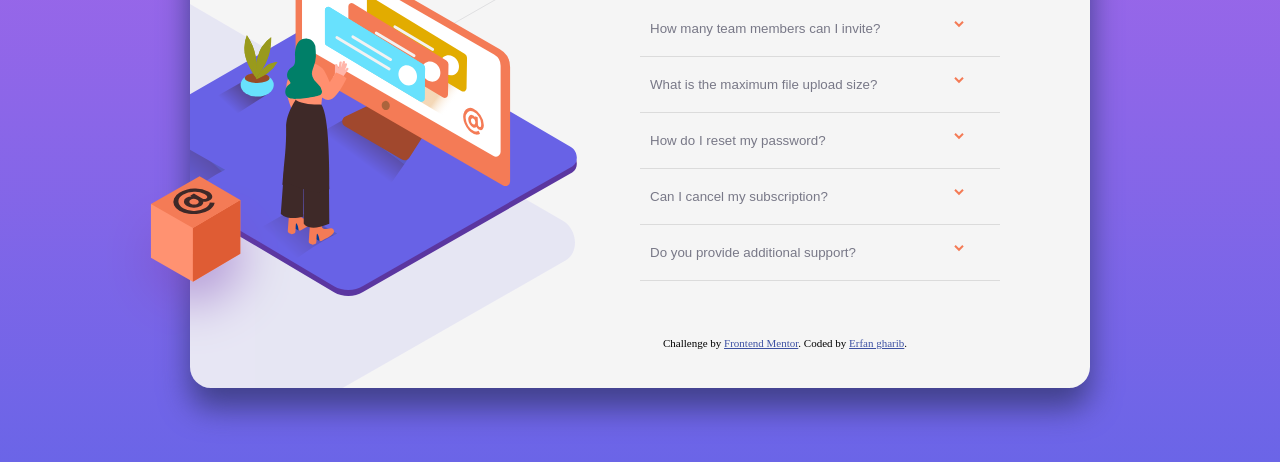
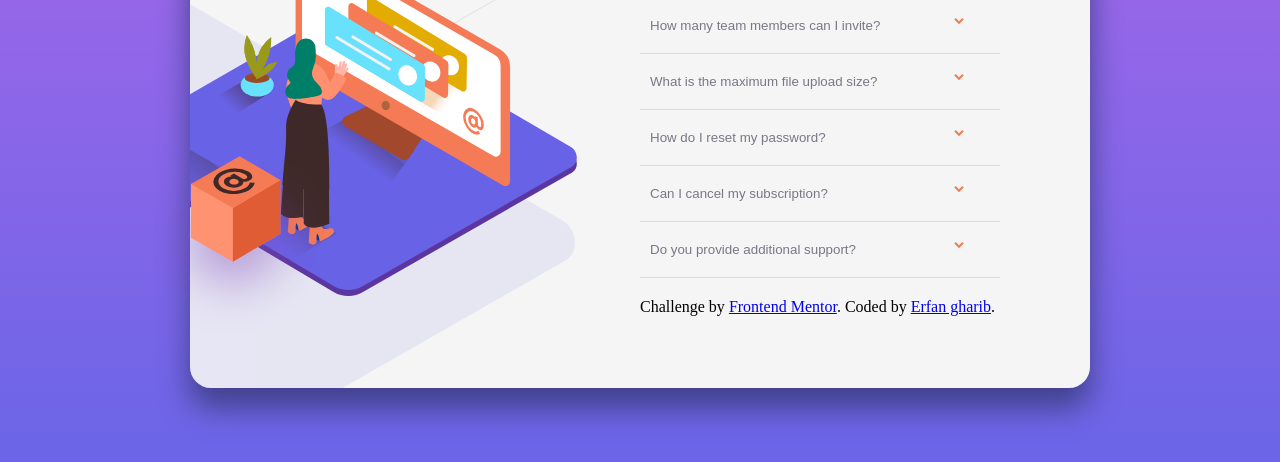
Before and after one commit to erfanGharib/dicode, a plain HTML site: page index.html in a window 1280 px wide. Shown: the part 272-734 px from the top of the page. Drawn offline with Linux system fonts and the light colour scheme.

Commit message:
Update style.css
position the illustration-box

```diff
--- a/style.css
+++ b/style.css
@@ -33,8 +33,8 @@ body {
 }
 #img-2 {
     position: absolute;
-    bottom: 170px;
-    left: 100px;
+    bottom: 190px;
+    left: 140px;
     z-index: 1;
 }
 #img-3 {
@@ -96,6 +96,3 @@ body {
     position: relative;
     width: 250px;
 }
-
-.attribution { font-size: 11px; text-align: center; position: relative; right: 80px; top: 35px;}
-.attribution a { color: hsl(228, 45%, 44%); }
```
